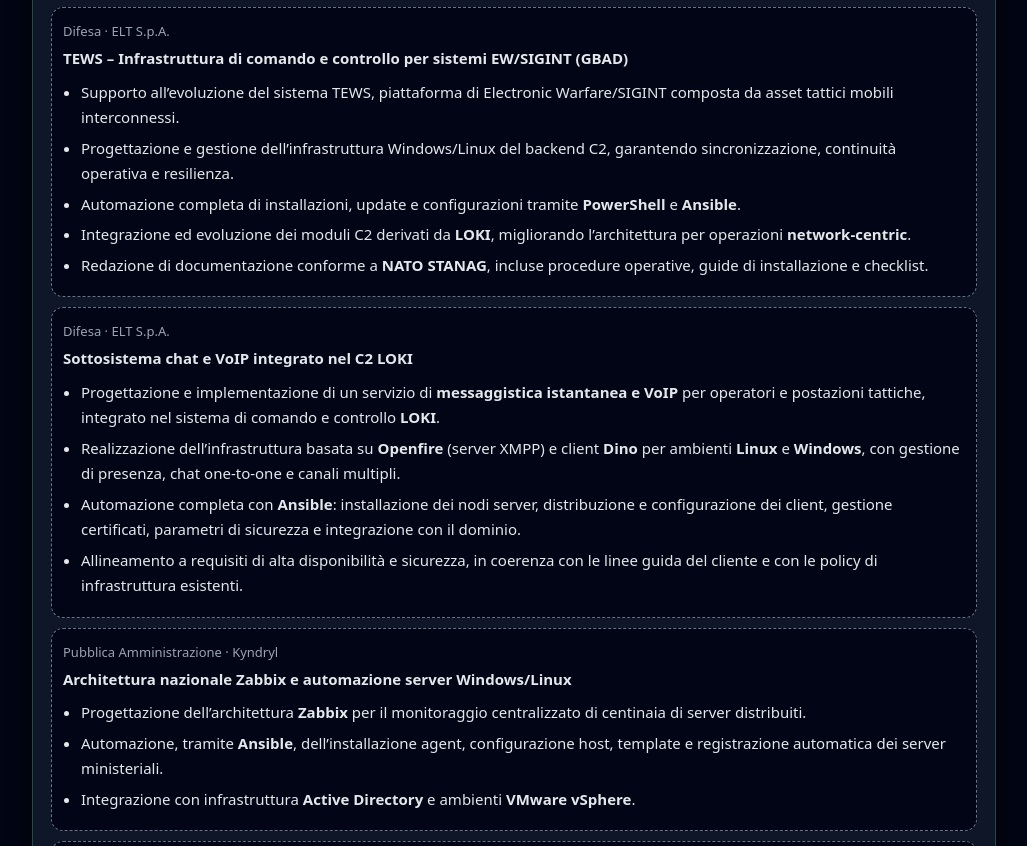
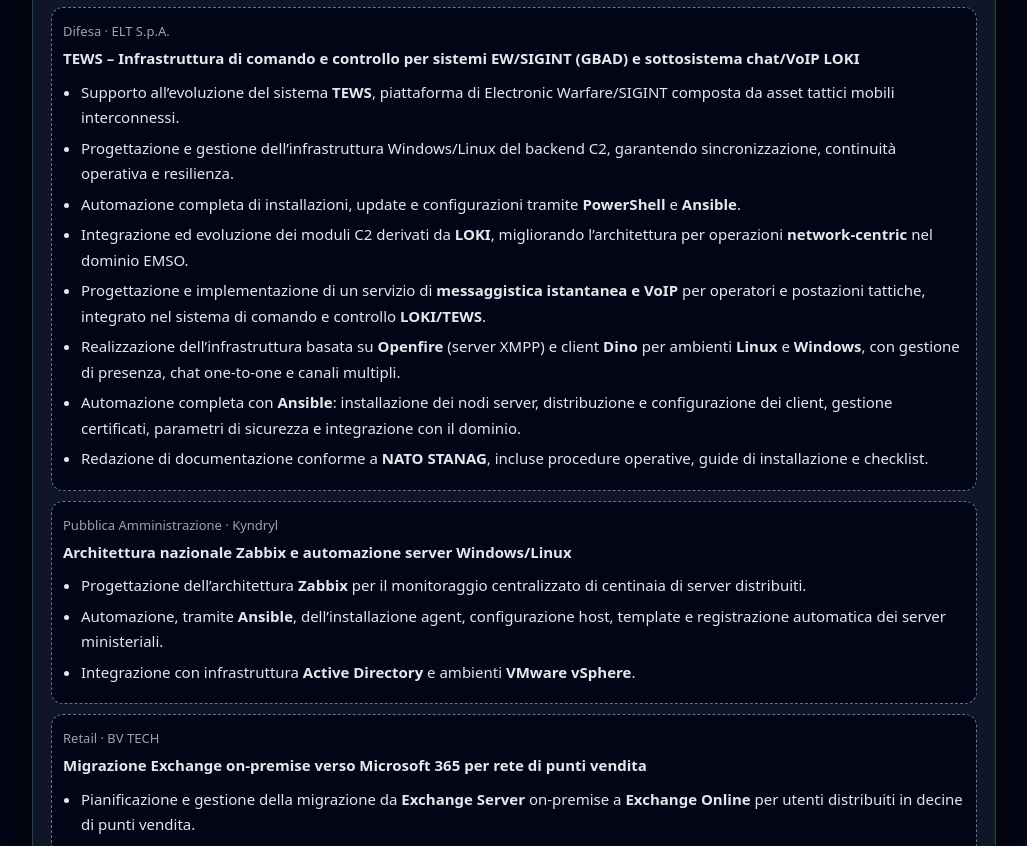
Before and after one commit to Antares1120/Antares1120.github.io, a plain HTML site: page index.html in a window 1280 px wide. Shown: the part 3780-4626 px from the top of the page, without its empty margins (126-1153 px from the left). Drawn offline with Linux system fonts and the light colour scheme.

Commit message:
Update index.html

```diff
--- a/index.html
+++ b/index.html
@@ -850,61 +850,40 @@
           </ul>
         </div>
 
-        <!-- ELT / TEWS -->
+        <!-- ELT / TEWS + LOKI CHAT & VOIP -->
         <div class="project-item">
           <div class="project-label lang lang-it">Difesa · ELT S.p.A.</div>
           <div class="project-label lang lang-en">Defence · ELT S.p.A.</div>
 
           <div class="item-title lang lang-it">
-            TEWS – Infrastruttura di comando e controllo per sistemi EW/SIGINT (GBAD)
+            TEWS – Infrastruttura di comando e controllo per sistemi EW/SIGINT (GBAD) e sottosistema chat/VoIP LOKI
           </div>
           <div class="item-title lang lang-en">
-            TEWS – Command &amp; Control infrastructure for EW/SIGINT tactical systems (GBAD)
+            TEWS – Command &amp; Control infrastructure for EW/SIGINT tactical systems (GBAD) and LOKI chat/VoIP subsystem
           </div>
 
           <ul class="lang lang-it">
-            <li>Supporto all’evoluzione del sistema TEWS, piattaforma di Electronic Warfare/SIGINT composta da asset tattici mobili interconnessi.</li>
+            <li>Supporto all’evoluzione del sistema <strong>TEWS</strong>, piattaforma di Electronic Warfare/SIGINT composta da asset tattici mobili interconnessi.</li>
             <li>Progettazione e gestione dell’infrastruttura Windows/Linux del backend C2, garantendo sincronizzazione, continuità operativa e resilienza.</li>
             <li>Automazione completa di installazioni, update e configurazioni tramite <strong>PowerShell</strong> e <strong>Ansible</strong>.</li>
-            <li>Integrazione ed evoluzione dei moduli C2 derivati da <strong>LOKI</strong>, migliorando l’architettura per operazioni <strong>network-centric</strong>.</li>
+            <li>Integrazione ed evoluzione dei moduli C2 derivati da <strong>LOKI</strong>, migliorando l’architettura per operazioni <strong>network-centric</strong> nel dominio EMSO.</li>
+            <li>Progettazione e implementazione di un servizio di <strong>messaggistica istantanea e VoIP</strong> per operatori e postazioni tattiche, integrato nel sistema di comando e controllo <strong>LOKI/TEWS</strong>.</li>
+            <li>Realizzazione dell’infrastruttura basata su <strong>Openfire</strong> (server XMPP) e client <strong>Dino</strong> per ambienti <strong>Linux</strong> e <strong>Windows</strong>, con gestione di presenza, chat one-to-one e canali multipli.</li>
+            <li>Automazione completa con <strong>Ansible</strong>: installazione dei nodi server, distribuzione e configurazione dei client, gestione certificati, parametri di sicurezza e integrazione con il dominio.</li>
             <li>Redazione di documentazione conforme a <strong>NATO STANAG</strong>, incluse procedure operative, guide di installazione e checklist.</li>
           </ul>
 
           <ul class="lang lang-en">
-            <li>Supported the evolution of TEWS, an integrated EW/SIGINT system-of-systems composed of multiple tactical assets.</li>
+            <li>Supported the evolution of <strong>TEWS</strong>, an integrated EW/SIGINT system-of-systems composed of multiple tactical assets.</li>
             <li>Designed and maintained the Windows/Linux infrastructure powering the C2 backend, ensuring synchronization, continuity and resilience.</li>
             <li>Implemented full-stack automation using <strong>PowerShell</strong> and <strong>Ansible</strong> for deployments, updates and configuration standardisation.</li>
-            <li>Integrated and enhanced C2 modules inherited from <strong>LOKI</strong>, enabling <strong>network-centric tactical operations</strong>.</li>
+            <li>Integrated and enhanced C2 modules inherited from <strong>LOKI</strong>, enabling <strong>network-centric tactical operations</strong> in the EMSO domain.</li>
+            <li>Designed and implemented an <strong>instant messaging and VoIP</strong> service for operators and tactical workstations, integrated into the <strong>LOKI/TEWS</strong> Command &amp; Control platform.</li>
+            <li>Built the solution on <strong>Openfire</strong> (XMPP server) and <strong>Dino</strong> clients for both <strong>Linux</strong> and <strong>Windows</strong>, providing presence management, one-to-one chats and multi-channel communication.</li>
+            <li>Delivered full automation with <strong>Ansible</strong>: server deployment, client rollout and configuration, certificate management, security settings and domain integration.</li>
             <li>Produced technical documentation compliant with <strong>NATO STANAG</strong>, including operational procedures, installation guides and checklists.</li>
           </ul>
         </div>
-
-         <!-- ELT / LOKI CHAT & VOIP -->
-         <div class="project-item">
-         <div class="project-label lang lang-it">Difesa · ELT S.p.A.</div>
-         <div class="project-label lang lang-en">Defence · ELT S.p.A.</div>
-
-         <div class="item-title lang lang-it">
-           Sottosistema chat e VoIP integrato nel C2 LOKI
-         </div>
-         <div class="item-title lang lang-en">
-           Integrated chat and VoIP subsystem within the LOKI C2 platform
-         </div>
-
-        <ul class="lang lang-it">
-    <li>Progettazione e implementazione di un servizio di <strong>messaggistica istantanea e VoIP</strong> per operatori e postazioni tattiche, integrato nel sistema di comando e controllo <strong>LOKI</strong>.</li>
-    <li>Realizzazione dell’infrastruttura basata su <strong>Openfire</strong> (server XMPP) e client <strong>Dino</strong> per ambienti <strong>Linux</strong> e <strong>Windows</strong>, con gestione di presenza, chat one-to-one e canali multipli.</li>
-    <li>Automazione completa con <strong>Ansible</strong>: installazione dei nodi server, distribuzione e configurazione dei client, gestione certificati, parametri di sicurezza e integrazione con il dominio.</li>
-    <li>Allineamento a requisiti di alta disponibilità e sicurezza, in coerenza con le linee guida del cliente e con le policy di infrastruttura esistenti.</li>
-  </ul>
-
-  <ul class="lang lang-en">
-    <li>Designed and implemented an <strong>instant messaging and VoIP</strong> service for operators and tactical workstations, integrated into the <strong>LOKI</strong> Command &amp; Control platform.</li>
-    <li>Built the solution on <strong>Openfire</strong> (XMPP server) and <strong>Dino</strong> clients for both <strong>Linux</strong> and <strong>Windows</strong>, providing presence management, one-to-one chats and multi-channel communication.</li>
-    <li>Delivered full automation with <strong>Ansible</strong>: server deployment, client rollout and configuration, certificate management, security settings and domain integration.</li>
-    <li>Ensured high availability and security compliance, aligned with customer guidelines and existing infrastructure policies.</li>
-  </ul>
-</div>
 
         <!-- KYNDRYL / ZABBIX -->
         <div class="project-item">
```
